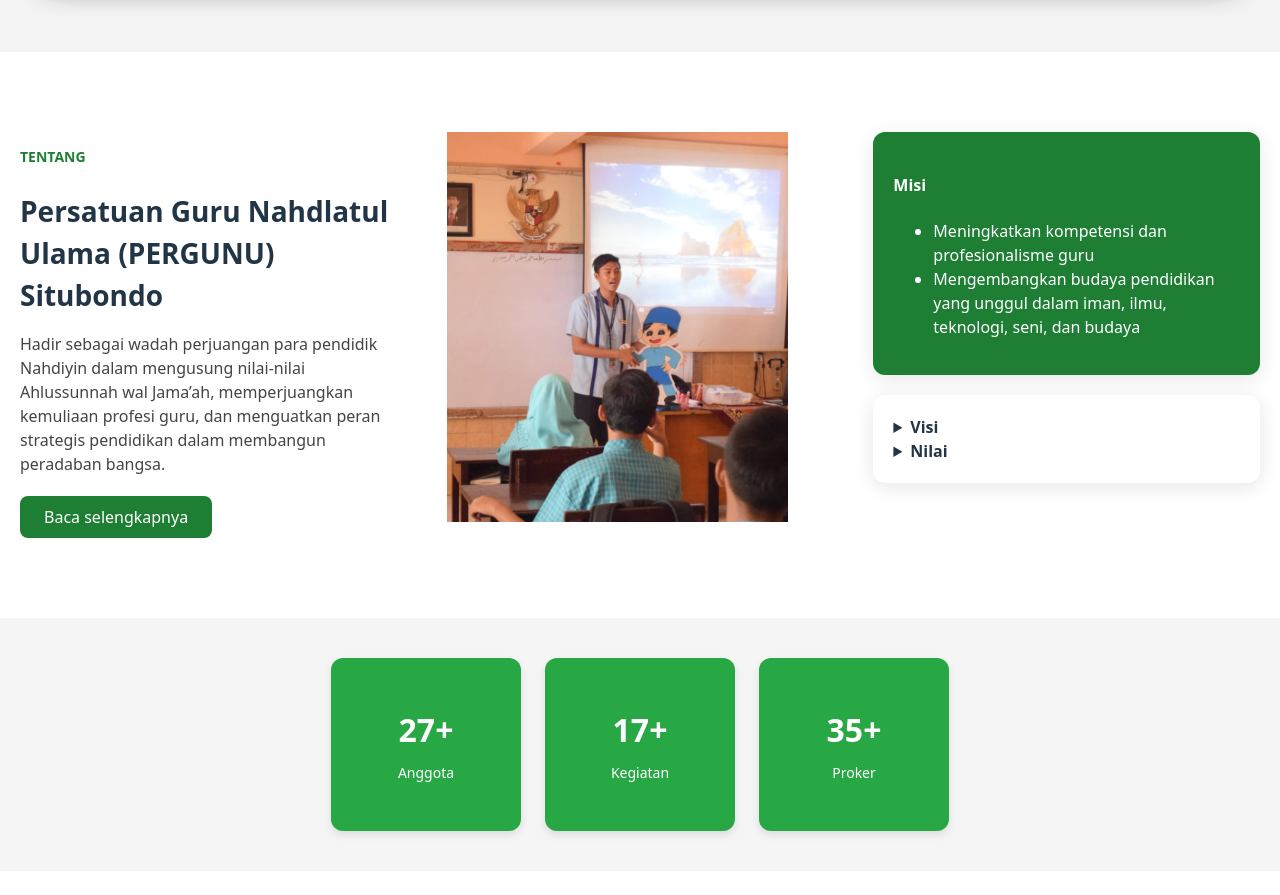
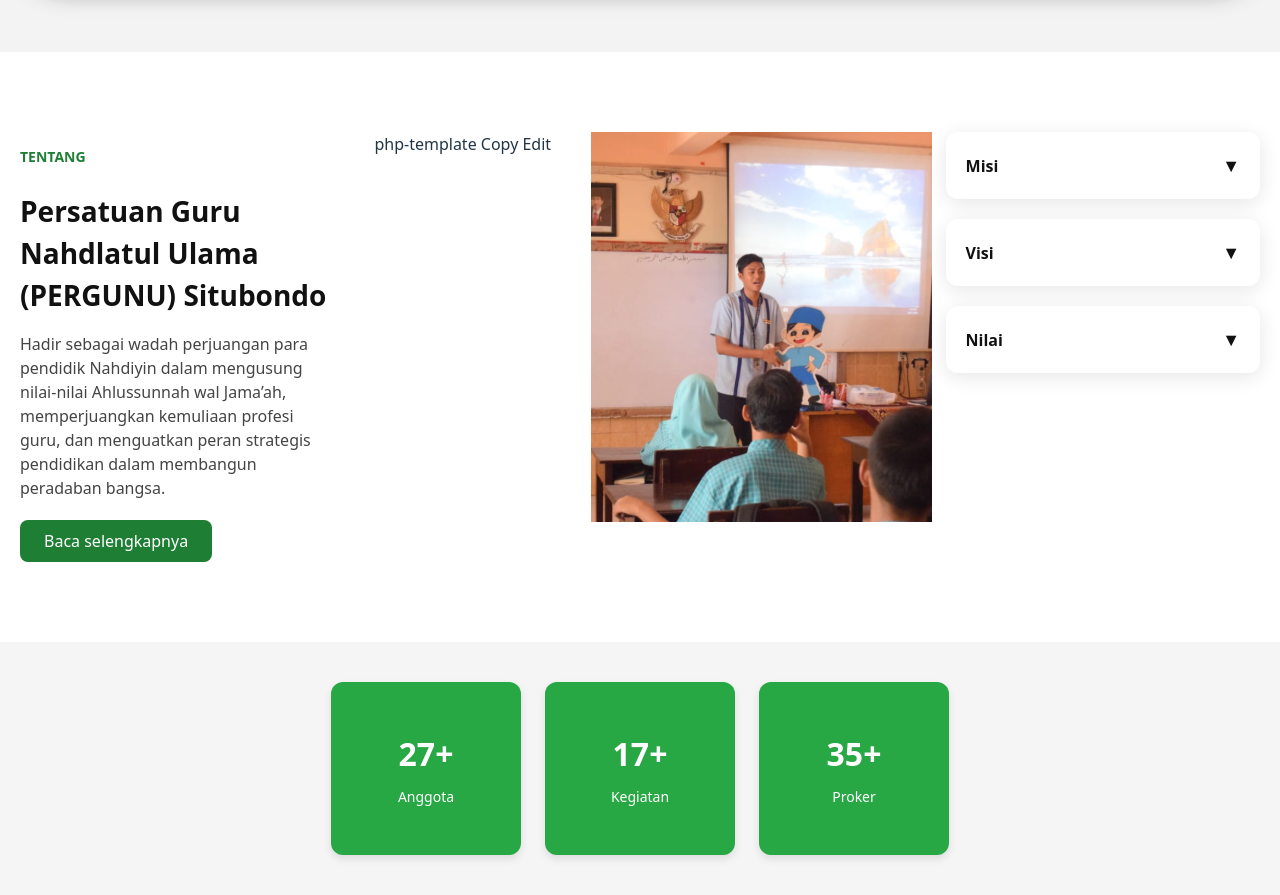
Before and after one commit to ikenorfaize/KP, a React (Vite) app: page / in a window 1280 px wide. Shown: the part 980-1875 px from the top of the page. Before the commit the page ends 1851 px from the top, so only its background shows below. Built offline with nearby package versions, Linux system fonts and the light colour scheme.

Commit message:
Simpan perubahan lokal sebelum pull(about)

```diff
--- a/src/componen/Tentang/Tentang.css
+++ b/src/componen/Tentang/Tentang.css
@@ -31,6 +31,7 @@
   font-size: 28px;
   font-weight: 800;
   margin-bottom: 16px;
+  color: #111;
 }
 
 .tentang-desc {
@@ -49,19 +50,53 @@
 }
 
 .tentang-card {
-background: white;
   border-radius: 12px;
   padding: 20px;
   box-shadow: 0 4px 20px rgba(0, 0, 0, 0.1);
   margin-bottom: 20px;
+  transition: background-color 0.3s ease;
+}
+
+.tentang-card.white {
+  background-color: #fff;
+  color: #111;
 }
 
 .tentang-card.green {
   background-color: #1e7e34;
-color: white;
+  color: #fff;
 }
 
-.tentang-card.white summary {
-font-weight: 600;
+.tentang-card-header {
+  display: flex;
+  justify-content: space-between;
+  align-items: center;
   cursor: pointer;
 }
+
+.tentang-card-title {
+  font-weight: 600;
+  font-size: 16px;
+}
+
+.tentang-card-arrow {
+  font-size: 18px;
+  margin-left: 10px;
+  transition: transform 0.3s ease;
+}
+
+.tentang-card-content {
+  margin-top: 10px;
+  animation: fadeIn 0.3s ease-in-out;
+}
+
+@keyframes fadeIn {
+  from {
+    opacity: 0;
+    transform: translateY(-4px);
+  }
+  to {
+    opacity: 1;
+    transform: translateY(0);
+  }
+}
--- a/src/componen/Tentang/Tentang.jsx
+++ b/src/componen/Tentang/Tentang.jsx
@@ -1,6 +1,7 @@
 import React from "react";
 import "./Tentang.css";
-import aboutImg from "../../assets/about.png"; // ganti dengan gambar kamu
+import TentangCard from "./TentangCard";
+import aboutImg from "../../assets/about.png";
 
 const Tentang = () => {
 return (
@@ -19,13 +20,17 @@
 </p>
 <button className="tentang-button">Baca selengkapnya</button>
 </div>
+
+php-template
+Copy
+Edit
     <div className="tentang-middle">
       <img src={aboutImg} alt="guru mengajar" />
     </div>
 
+        {/* Kanan */}
         <div className="tentang-right">
-      <div className="tentang-card green">
-        <h4>Misi</h4>
+          <TentangCard title="Misi">
             <ul>
               <li>Meningkatkan kompetensi dan profesionalisme guru</li>
               <li>
@@ -33,23 +38,21 @@
                 teknologi, seni, dan budaya
               </li>
             </ul>
-      </div>
-      <div className="tentang-card white">
-        <details>
-          <summary>Visi</summary>
+          </TentangCard>
+
+          <TentangCard title="Visi">
             <p>
               Menjadi organisasi profesi guru yang berdaya, berkarakter, dan
               bermanfaat bagi umat.
             </p>
-        </details>
-        <details>
-          <summary>Nilai</summary>
+          </TentangCard>
+
+          <TentangCard title="Nilai">
             <p>
-            Nilai keislaman, kebangsaan, keilmuan, dan ke-NU-an sebagai
-            ruh perjuangan guru.
+              Nilai keislaman, kebangsaan, keilmuan, dan ke-NU-an sebagai ruh
+              perjuangan guru.
             </p>
-        </details>
-      </div>
+          </TentangCard>
         </div>
       </div>
     </section>
--- /dev/null
+++ b/src/componen/Tentang/TentangCard.jsx
@@ -0,0 +1,26 @@
+import React, { useState } from "react";
+import "./Tentang.css";
+
+const TentangCard = ({ title, children, defaultOpen = false }) => {
+  const [isOpen, setIsOpen] = useState(defaultOpen);
+
+  const toggleCard = () => {
+    setIsOpen((prev) => !prev);
+  };
+
+  return (
+    <div
+      className={`tentang-card ${isOpen ? "green" : "white"}`}
+      style={{ cursor: "pointer" }}
+    >
+      <div className="tentang-card-header" onClick={toggleCard}>
+        <span className="tentang-card-title">{title}</span>
+        <span className="tentang-card-arrow">{isOpen ? "▲" : "▼"}</span>
+      </div>
+
+      {isOpen && <div className="tentang-card-content">{children}</div>}
+    </div>
+  );
+};
+
+export default TentangCard;
```
Lines whose indentation alone changed are shown as unchanged.
